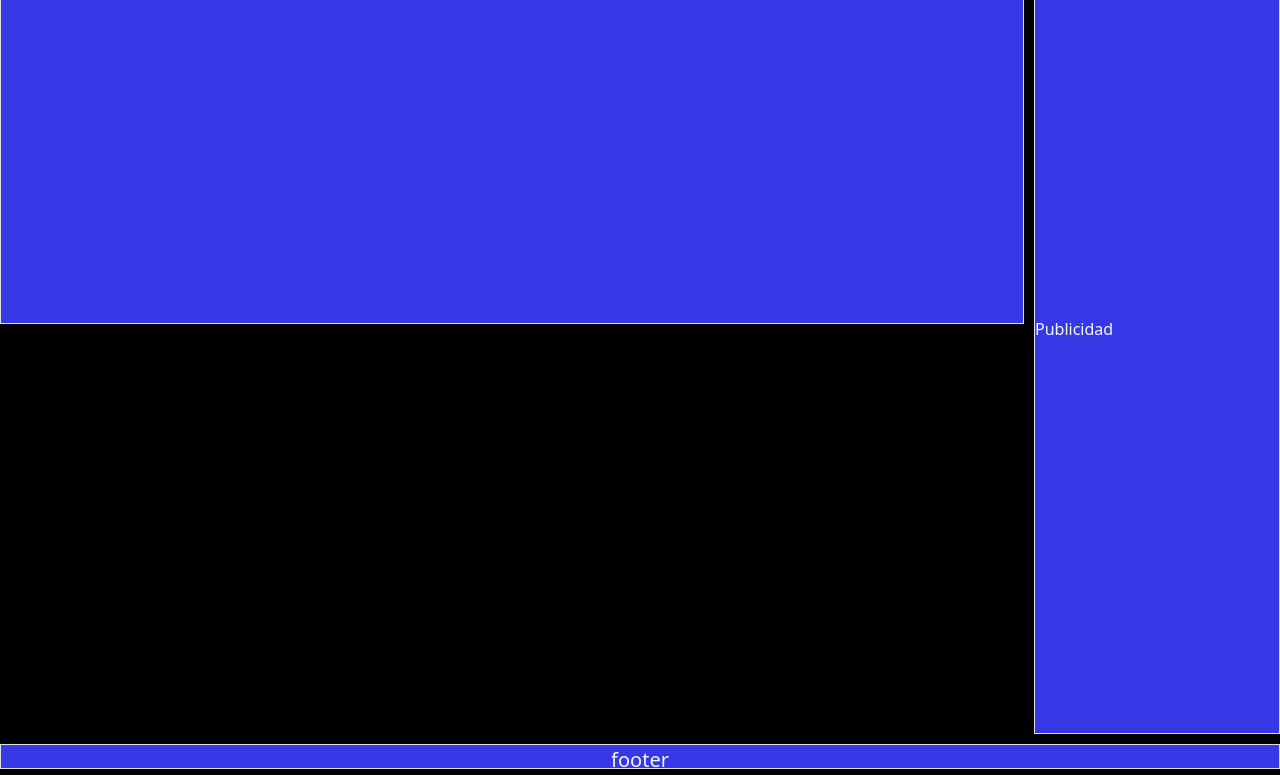
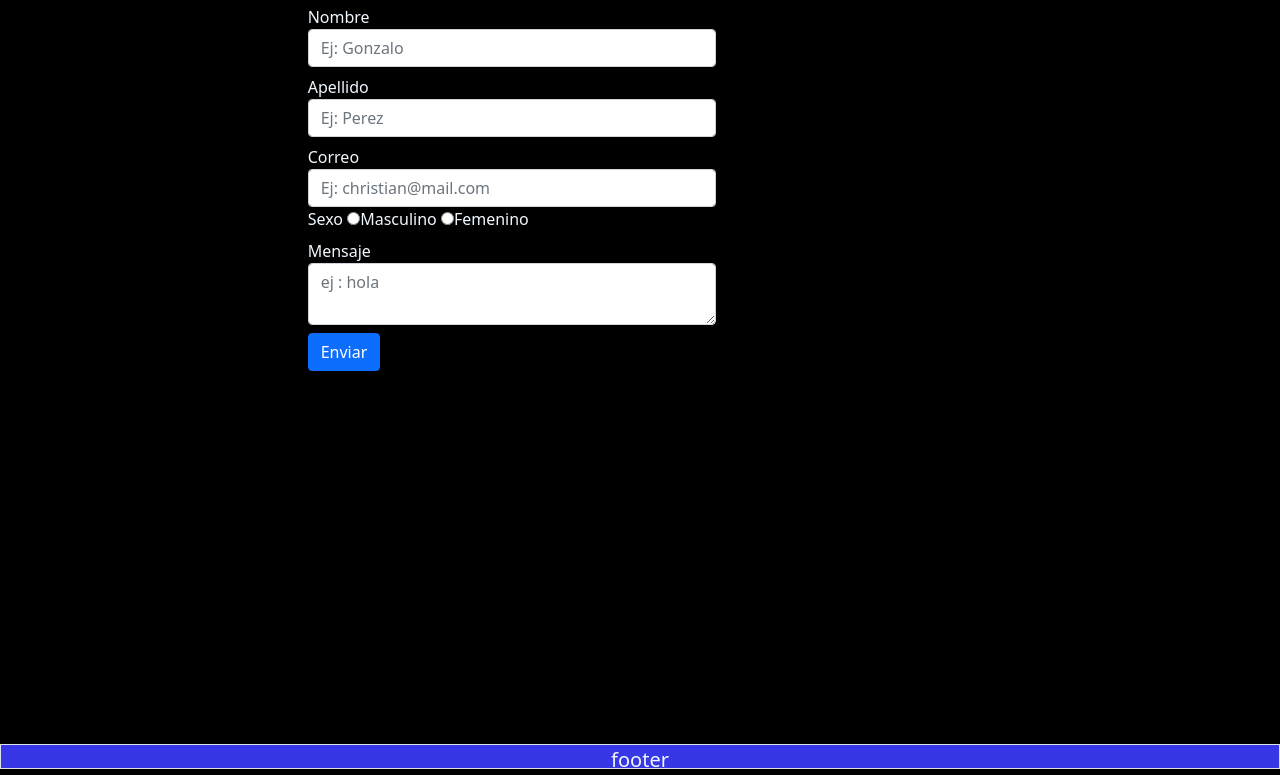
Before and after one commit to MartiPech/Testeo, a plain HTML site: page secciones/contactenos.html in a window 1280 px wide. Shown: the part 252-1027 px from the top of the page. Drawn offline with nearby package versions, Linux system fonts and the light colour scheme.

Commit message:
agregado seccion contactos V2

```diff
--- a/Estilos/css.css
+++ b/Estilos/css.css
@@ -129,6 +129,9 @@
        justify-content: space-around;
 
    }
+   .card{
+    background-color: black;
+}
 
 
 
@@ -252,4 +255,7 @@
        justify-content: space-evenly;
 
    }
+  .card{
+      background-color: black;
+  }
 }
--- a/secciones/contactenos.html
+++ b/secciones/contactenos.html
@@ -4,9 +4,11 @@
     <meta charset="UTF-8">
     <meta http-equiv="X-UA-Compatible" content="IE=edge">
     <meta name="viewport" content="width=device-width, initial-scale=1.0">
+    <!--css de bootstrap-->
     <link href="https://cdn.jsdelivr.net/npm/bootstrap@5.1.3/dist/css/bootstrap.min.css" rel="stylesheet" integrity="sha384-1BmE4kWBq78iYhFldvKuhfTAU6auU8tT94WrHftjDbrCEXSU1oBoqyl2QvZ6jIW3" crossorigin="anonymous">
+    <!--css propio-->
     <link rel="stylesheet" href="../Estilos/css.css">
-    <title>Document</title>
+    <title>Contactos</title>
 </head>
 <body>
     <h1>Contactenos</h1>
@@ -19,7 +21,7 @@
         </header>
         <nav class="navbar navbar-expand-lg navbar-light bg-Primary">
             <div class="container-fluid">
-              <a class="navbar-brand" href="./index.html">Inicio</a>
+              <a class="navbar-brand" href="../index.html">Inicio</a>
               <button class="navbar-toggler" type="button" data-bs-toggle="collapse" data-bs-target="#navbarNav" aria-controls="navbarNav" aria-expanded="false" aria-label="Toggle navigation">
                 <span class="navbar-toggler-icon"></span>
               </button>
@@ -29,23 +31,62 @@
                     <a class="nav-link active" aria-current="page" href="#"></a>
                   </li>
                   <li class="nav-item">
-                    <a class="nav-link active" href="./secciones/indumentaria.html">Indumentria</a>
+                    <a class="nav-link active" href="./indumentaria.html">Indumentria</a>
                   </li>
                   <li class="nav-item">
-                    <a class="nav-link active" href="./secciones/accesorios.html">Accesorios</a>
+                    <a class="nav-link active" href="./accesorios.html">Accesorios</a>
                   </li>
                   <li class="nav-item">
-                    <a class="nav-link active" href="./secciones/contactenos.html">Contactenos</a>
+                    <a class="nav-link active" href="./contactenos.html">Contactenos</a>
                   </li>
                 </ul>
               </div>
             </div>
           </nav>
-
-        <section class="sec_1  border">seccion1</section>
+          <section class="d-flex justify-content-center">
+              <div class="card col-md-5 p-2 " >
+                <div class="mb-3">
+                    <h1>Contactenos</h1>
+                </div>
+                <div class="mb-2">
+                    <form action="">
+                      <div class="mb-2">
+                            <label for="nombre">Nombre</label>
+                            <input type="text" class="form-control" name="nombre" id="nombre" placeholder="Ej: Gonzalo">
+                         </div>
+                         <div class="mb-2">
+                            <label for="apellido">Apellido</label>
+                            <input type="text" class="form-control" name="apellido" id="apellido" placeholder="Ej: Perez">
+                          </div>
+                            <div class="mb-2">
+                                <label for="correo">Correo</label>
+                                <input type="text" class="form-control" name="correo" id="correo" placeholder="Ej: christian@mail.com">
+                            <div class="mb-2">
+                                <label for="sexo">Sexo</label>
+                                <input type="radio"  name="sexo" id="masculino" value="masculino">Masculino
+                                <input type="radio"  name="sexo" id="Femenino" value="femenino">Femenino
+                              </div>
+                              <div class="mb-2">
+                                <label for="mensaje">Mensaje</label>
+                                <textarea name="mensaje" id="mensaje" class="form-control" placeholder="ej : hola "></textarea>
 
 
-        <aside class="aside  border">Publicidad</aside>
+                              </div>
+                              <div class="mb-2">
+                                <button class="btn btn-primary">Enviar</button>
+                              <div class="mb-2">
+
+
+
+                    </form>
+                </div>
+            </div>
+          </section>
+
+
+
+
+
 
 
         <footer class="footer  border">footer</footer>
```
Also changed, not shown: index.html (+3 -3 lines).
